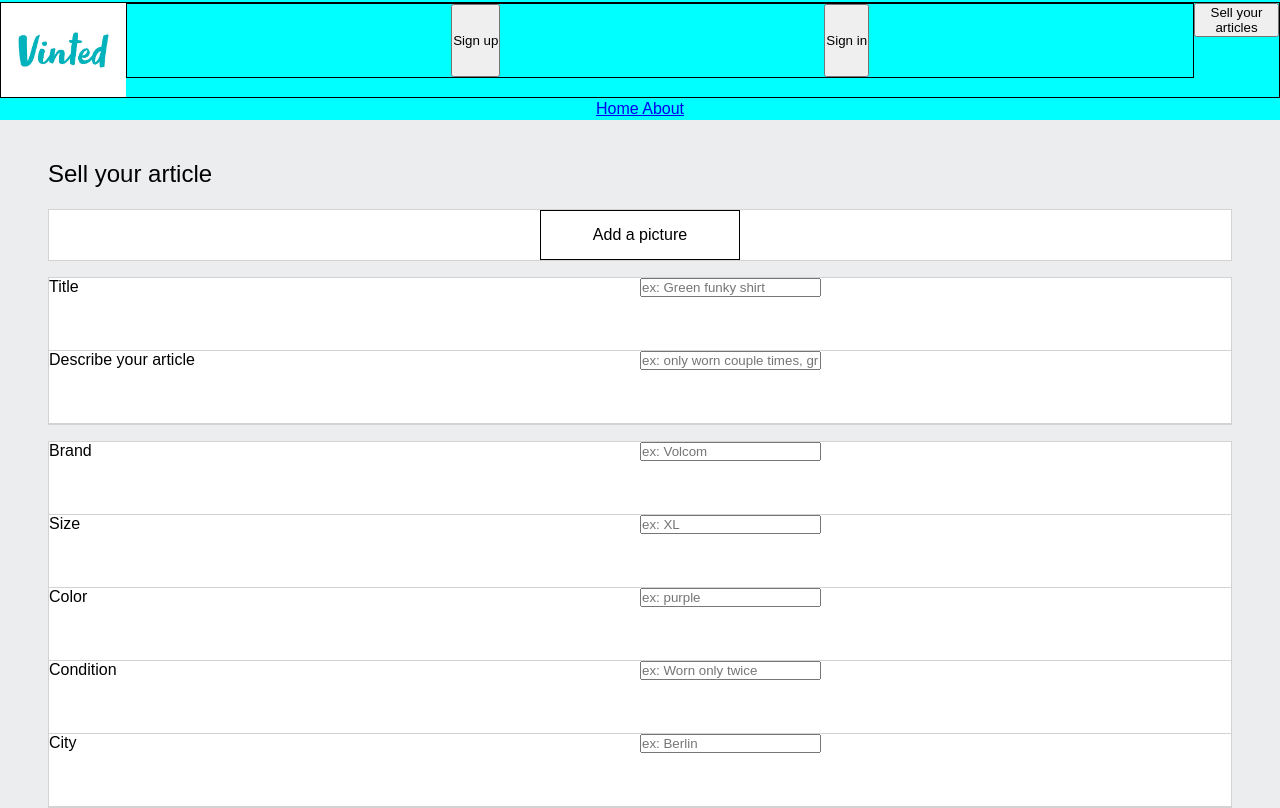
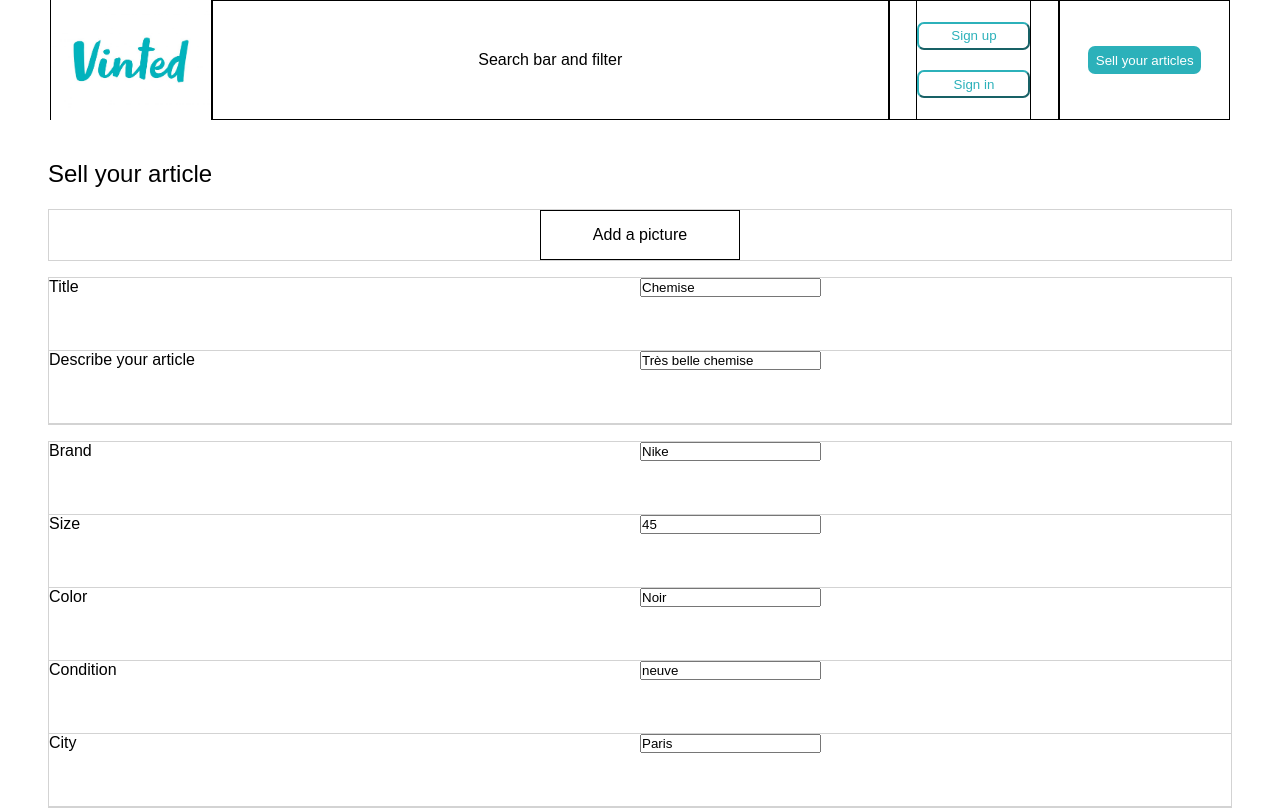
Before and after one commit to joeveber/vinted-client, a React (Create React App) app: page /publish in a window 1280 px wide. Shown: the top 808 px of the page. Built offline with nearby package versions, Linux system fonts and the light colour scheme.

Commit message:
100522-1

```diff
--- a/src/App.js
+++ b/src/App.js
@@ -4,9 +4,8 @@ import { BrowserRouter as Router, Routes, Route } from "react-router-dom";
 import Cookies from "js-cookie";
 
 // pages
-import Home from "./pages/Home";
-import Offer from "./pages/Offer";
-import About from "./pages/About";
+import Home from "./pages/Home/Home";
+import Offer from "./pages/Offer/Offer";
 import Publish from "./pages/Publish/Publish";
 
 //components
@@ -50,8 +49,7 @@ function App() {
       <Signin hide2={hide2} setHide2={setHide2} setUser={setUser} />
       <Routes>
         <Route path="/" element={<Home />} />
-        <Route path="/about" element={<About />} />
-        <Route path="/publish" element={<Publish />} token={token} />
+        <Route path="/publish" element={<Publish token={token} />} />
         <Route path="/offer/:id" element={<Offer />} />
       </Routes>
     </Router>
--- a/src/App.scss
+++ b/src/App.scss
@@ -7,3 +7,7 @@
 .hidden {
   display: none;
 }
+
+.container {
+  padding-top: 120px;
+}
--- a/src/components/Header/Header.js
+++ b/src/components/Header/Header.js
@@ -5,11 +5,18 @@ import logo from "/Users/joeveber/LeReacteur/4-React/vinted-client/src/assets/lo
 const Header = ({ setHide1, setHide2, token, setUser }) => {
   return (
     <header>
-      <div>
-        <img src={logo} alt="logo" />
+      <div className="part-1">
+        <img className="logo" src={logo} alt="logo-vinted" />
+      </div>
+
+      <div className="part-2">
+        <p>Search bar and filter</p>
+      </div>
+      <div className="part-3">
         {token === null ? (
           <div>
             <button
+              className="header-button"
               onClick={() => {
                 setHide1(false);
               }}
@@ -17,6 +24,7 @@ const Header = ({ setHide1, setHide2, token, setUser }) => {
               Sign up
             </button>
             <button
+              className="header-button"
               onClick={() => {
                 setHide2(false);
               }}
@@ -27,6 +35,7 @@ const Header = ({ setHide1, setHide2, token, setUser }) => {
         ) : (
           <button
             //No more cookie?
+            className="header-button-variation"
             onClick={() => {
               setUser(null);
             }}
@@ -34,17 +43,14 @@ const Header = ({ setHide1, setHide2, token, setUser }) => {
             Sign out
           </button>
         )}
-
+      </div>
+      <div className="part-4">
         <Link to="/publish">
-          <button>Sell your articles</button>
+          <button className="header-button-variation">
+            Sell your articles
+          </button>
         </Link>
       </div>
-      <nav>
-        <span>
-          <Link to="/">Home </Link>
-          <Link to="/about">About </Link>
-        </span>
-      </nav>
     </header>
   );
 };
--- a/src/components/Header/Header.scss
+++ b/src/components/Header/Header.scss
@@ -1,21 +1,65 @@
 header {
     height: 120px;
-    background-color: aqua;
     display: flex;
-    flex-direction: column;
-    justify-content: space-evenly;
-    align-items: center;
+    background-color: white;
+    position:fixed;
+    top:0;
+    width: 100vw;
 
     div {
+      height: inherit;
+      border: 1px solid #000;
+      display: flex;
+      align-items: center;
+      justify-content: center;
+
+    }
+
+    .header-button {
+      width: 113px;
+      height: 28px;
+      border-radius: 7px;
+      background-color: white;
+      color: #2CB1BA;
+      border-color: #2CB1BA;
+    }
+    .header-button-variation {
+      width: 113px;
+      height: 28px;
+      border-radius: 7px;
+      background-color: #2CB1BA;
+      color: white;
+      border: none;
+
+    }
+
+    .part-1 {
+      height: inherit;
+      margin-left: 50px;
+
+      img {
+        height: inherit;
+      }
+    }
+
+    .part-2 {
+      flex:4;
+
+    }
+    .part-3 {
+      flex:1;
+
+      div {
         display: flex;
-        width: 100%;
+        flex-direction: column;
         justify-content: space-evenly;
-        border: 1px solid #000;
-        height: 80%;
+      }
+
+    }
+    .part-4 {
+      flex:1;
+      margin-right: 50px;
+    }
 
 
-        img {
-            height: 100%
-          }
-    }
   }
--- a/src/pages/About.js
+++ /dev/null
@@ -1,5 +0,0 @@
-const Home = () => {
-  return <div>This is ABOUTTT</div>;
-};
-
-export default Home;
--- a/src/pages/Home.js
+++ /dev/null
@@ -1,49 +0,0 @@
-import { Link } from "react-router-dom";
-import { useState, useEffect } from "react";
-import axios from "axios";
-
-const Home = () => {
-  const [data, setData] = useState();
-  const [isLoading, setIsLoading] = useState(true);
-
-  const [page, setPage] = useState(1);
-  useEffect(() => {
-    const fetchData = async () => {
-      const response = await axios.get(
-        `https://lereacteur-vinted-api.herokuapp.com/offers?limit=3&page=${page}`
-      );
-      console.log(response.data);
-      setData(response.data);
-      setIsLoading(false);
-    };
-    fetchData();
-  }, [page]);
-
-  return isLoading === true ? (
-    <div>Downloading...</div>
-  ) : (
-    <div>
-      <div>Data Loaded</div>
-
-      <button onClick={() => setPage(page - 1)}>Page précédente</button>
-      <button onClick={() => setPage(page + 1)}>Page suivante</button>
-
-      {data.offers.map((offer) => {
-        return (
-          <Link to={`/offer/${offer._id}`} key={offer._id}>
-            <div className="card">
-              <h2>{offer.product_name}</h2>
-              <img
-                style={{ height: 150 }}
-                src={offer.product_image.secure_url}
-                alt=""
-              />
-            </div>
-          </Link>
-        );
-      })}
-    </div>
-  );
-};
-
-export default Home;
--- /dev/null
+++ b/src/pages/Home/Home.js
@@ -0,0 +1,57 @@
+import { Link } from "react-router-dom";
+import { useState, useEffect } from "react";
+import axios from "axios";
+import "./Home.scss";
+import banner from "/Users/joeveber/LeReacteur/4-React/vinted-client/src/assets/banner-wide.jpeg";
+
+const Home = () => {
+  const [data, setData] = useState();
+  const [isLoading, setIsLoading] = useState(true);
+
+  const [page, setPage] = useState(1);
+  useEffect(() => {
+    const fetchData = async () => {
+      const response = await axios.get(
+        `https://lereacteur-vinted-api.herokuapp.com/offers?limit=8&page=${page}`
+      );
+      console.log(response.data);
+      setData(response.data);
+      setIsLoading(false);
+    };
+    fetchData();
+  }, [page]);
+
+  return isLoading === true ? (
+    <div>Downloading...</div>
+  ) : (
+    <div className="container">
+      <div className="banner">
+        <img src={banner} alt="banner" />
+      </div>
+      <h1>Popular items</h1>
+      <div className="products">
+        {data.offers.map((offer) => {
+          return (
+            <Link to={`/offer/${offer._id}`} key={offer._id}>
+              <div className="card">
+                <img
+                  className="article-image"
+                  src={offer.product_image.secure_url}
+                  alt=""
+                />
+                <p>{offer.product_price} €</p>
+                <p>{offer.product_name}</p>
+              </div>
+            </Link>
+          );
+        })}
+      </div>
+      <div>
+        <button onClick={() => setPage(page - 1)}>Page précédente</button>
+        <button onClick={() => setPage(page + 1)}>Page suivante</button>
+      </div>
+    </div>
+  );
+};
+
+export default Home;
--- /dev/null
+++ b/src/pages/Home/Home.scss
@@ -0,0 +1,33 @@
+.banner {
+    width: 100%;
+    height: 450px;
+
+    img{
+        width: 100%;
+        height: 100%;
+        object-fit: cover;
+    }
+}
+
+.products {
+    display: flex;
+    flex-wrap: wrap;
+}
+
+.card {
+ border: 1px solid #000;
+ height: 420px;
+ width: 234px;
+ margin-right: 20px;
+}
+
+.article-image {
+    width: 100%;
+    height: 360px;
+    object-fit: cover;
+}
+
+p{
+    text-decoration: none;
+    color: black;
+}
--- a/src/pages/Publish/Publish.js
+++ b/src/pages/Publish/Publish.js
@@ -1,63 +1,71 @@
 import "./Publish.scss";
 import { useState } from "react";
 import axios from "axios";
+// import { Navigate } from "react-router-dom";
 
 const Publish = ({ token }) => {
-  const [file, setFile] = useState({});
-  const [title, setTitle] = useState("");
-  const [description, setDescription] = useState("");
-  const [brand, setBrand] = useState("");
-  const [size, setSize] = useState("");
-  const [color, setColor] = useState("");
-  const [condition, setCondition] = useState("");
-  const [city, setCity] = useState("");
-  const [price, setPrice] = useState("");
+  const [picture, setPicture] = useState({});
+  const [title, setTitle] = useState("Chemise");
+  const [description, setDescription] = useState("Très belle chemise");
+  const [brand, setBrand] = useState("Nike");
+  const [size, setSize] = useState("45");
+  const [color, setColor] = useState("Noir");
+  const [condition, setCondition] = useState("neuve");
+  const [city, setCity] = useState("Paris");
+  const [price, setPrice] = useState(45);
   const [exchange, setExchange] = useState(false);
 
-  return (
-    <body>
-      <form
-        className="container"
-        ////--
-        onSubmit={async (e) => {
-          e.preventDefault();
+  const userToken =
+    "FPhUfbTyRUynbCXuFeF7KHHhzXTDiRGzo60te6CAanDrE2fOjNkvOCBAZsnyKQ4v";
 
+  const handleSubmit = async (event) => {
+    try {
+      event.preventDefault();
       const formData = new FormData();
-          formData.append("files", file);
-          formData.append("product_name", title);
-          formData.append("product_description", description);
+      formData.append("picture", picture);
+      formData.append("title", title);
+      formData.append("description", description);
+      formData.append("price", price);
 
-          try {
       const response = await axios.post(
         "http://localhost:4000/publish",
+        // "https://lereacteur-vinted-api.herokuapp.com/offer/publish",
         formData,
         {
           headers: {
-                  Authorization: "Bearer " + token,
+            Authorization: "Bearer " + userToken,
             "Content-Type": "multipart/form-data",
           },
         }
       );
-            console.log(response);
-            alert(JSON.stringify(response.data));
-          } catch (err) {
-            if (err.response.status === 500) {
+      console.log(response.data);
+    } catch (error) {
+      if (error.response.status === 500) {
         console.error("An error occurred");
       } else {
-              console.error(err.response.data.msg);
+        console.error(error.response.data.msg);
       }
     }
-        }}
+  };
+
+  return (
+    //Ajouter ternaire token === true ? page : < Navigate to="/login" />
+    <div>
+      <form
+        className="container"
+        ////--
+        onSubmit={handleSubmit}
         ////--
       >
         <h1>Sell your article</h1>
         <section className="product-photos">
-          <label id="upload-button" class="custom-file-upload">
+          <label id="upload-button" className="custom-file-upload">
             <input
               id="file-upload"
               type="file"
               onChange={(event) => {
-                setFile(event.target.files[0]);
+                setPicture(event.target.files[0]);
+                /// add image preview
               }}
             />
             Add a picture
@@ -72,21 +80,17 @@ const Publish = ({ token }) => {
             <div>
               <input
                 type="text"
-                name="product_name"
-                id="product_name"
+                value={title}
                 placeholder="ex: Green funky shirt"
                 onChange={(event) => setTitle(event.target.value)}
-                value={title}
               ></input>
             </div>
             <div>
               <input
                 type="text"
-                name="product_description"
-                id="product_description"
+                value={description}
                 placeholder="ex: only worn couple times, great for party, very shiny"
                 onChange={(event) => setDescription(event.target.value)}
-                value={description}
               ></input>
             </div>
           </div>
@@ -103,51 +107,41 @@ const Publish = ({ token }) => {
             <div>
               <input
                 type="text"
-                name="article-brand"
-                id="article-brand"
+                value={brand}
                 placeholder="ex: Volcom"
                 onChange={(event) => setBrand(event.target.value)}
-                value={brand}
               ></input>
             </div>
             <div>
               <input
                 type="text"
-                name="article-size"
-                id="article-size"
+                value={size}
                 placeholder="ex: XL"
                 onChange={(event) => setSize(event.target.value)}
-                value={size}
               ></input>
             </div>
             <div>
               <input
                 type="text"
-                name="article-color"
-                id="article-color"
+                value={color}
                 placeholder="ex: purple"
                 onChange={(event) => setColor(event.target.value)}
-                value={color}
               ></input>
             </div>
             <div>
               <input
                 type="text"
-                name="article-condition"
-                id="article-condition"
+                value={condition}
                 placeholder="ex: Worn only twice"
                 onChange={(event) => setCondition(event.target.value)}
-                value={condition}
               ></input>
             </div>
             <div>
               <input
                 type="text"
-                name="article-city"
-                id="article-city"
+                value={city}
                 placeholder="ex: Berlin"
                 onChange={(event) => setCity(event.target.value)}
-                value={city}
               ></input>
             </div>
           </div>
@@ -159,21 +153,17 @@ const Publish = ({ token }) => {
           <div className="col-2">
             <div>
               <input
-                type="text"
-                name="product_price"
-                id="product_price"
+                type="number"
+                value={price}
                 placeholder="0.00 €"
                 onChange={(event) => setPrice(event.target.value)}
-                value={price}
               ></input>
             </div>
             <div>
               <input
                 type="checkbox"
-                name="exchange"
-                id="exchange"
+                value={exchange}
                 onChange={(event) => setExchange(event.target.checked)}
-                value={exchange}
               ></input>
               <span>Interested in exchange ?</span>
             </div>
@@ -183,7 +173,7 @@ const Publish = ({ token }) => {
           <input type="submit" value="Add picture" />
         </section>
       </form>
-    </body>
+    </div>
   );
 };
 
--- a/src/pages/Publish/Publish.scss
+++ b/src/pages/Publish/Publish.scss
@@ -7,9 +7,7 @@
     font-family: sans-serif;
   }
 
-body {
-    background-color: #EBEDEE;
-}
+
 
 .container{
     margin: 0 3rem;
```
Also changed, not shown: src/pages/Offer/Offer.js (renamed from src/pages/Offer.js), src/pages/Offer/Offer.scss (added). Lines whose indentation alone changed are shown as unchanged.
